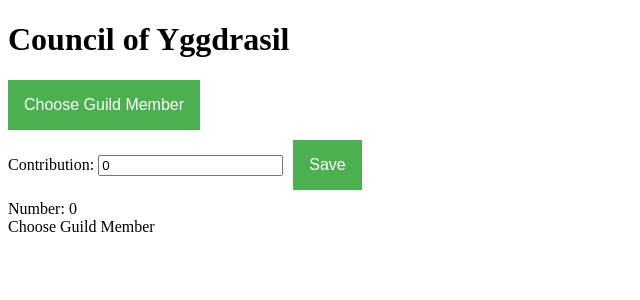
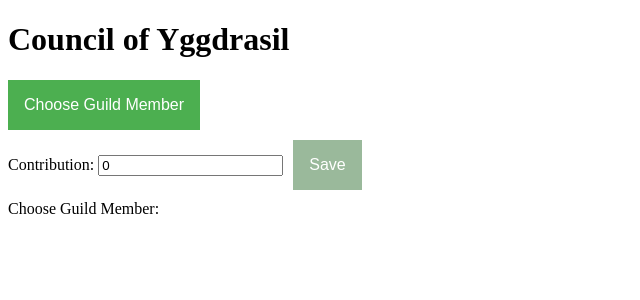
Before and after one commit to The8Loop/angular-coy, an Angular app: page /create in a window 1280 px wide. Shown: the top 300 px of the page, without its empty margins (0-640 px from the left). Built offline with nearby package versions, Linux system fonts and the light colour scheme.

Commit message:
#6 Fix: Save disabled for 0 and empty input
Save disabled for 0 and empty input

```diff
--- a/src/app/pages/create/create.component.html
+++ b/src/app/pages/create/create.component.html
@@ -1,4 +1,4 @@
 <coy-dropdown [userList]="users" (userSelected)="onSelected($event)"></coy-dropdown>
-<coy-input-int></coy-input-int>
+<coy-input-int (userContribution)="onSave($event)"></coy-input-int>
 
-<div>{{user.userName}} </div>
+<div>{{user.userName}}: {{contribution}}</div>
--- a/src/app/pages/create/create.component.ts
+++ b/src/app/pages/create/create.component.ts
@@ -13,6 +13,7 @@ export class CreateComponent implements OnInit {
 
   users: User[] = [];
   user: User = { userName: 'Choose Guild Member', id: 0 };
+  contribution!: Number;
 
   constructor() { }
 
@@ -27,4 +28,8 @@ export class CreateComponent implements OnInit {
   onSelected(user: User): void {
     this.user = user;
   }
+
+  onSave(contribution: Number): void {
+    this.contribution = contribution;
+  }
 }
--- a/src/app/shared/input-int/input-int.component.html
+++ b/src/app/shared/input-int/input-int.component.html
@@ -2,10 +2,11 @@
   <label>Contribution: </label>
   <input id="contribution" type="number" [formControl]="contribution">
 
-  <button class="savebtn" [disabled]="!contribution.valid" (click)="clickEvent()">Save</button>
+  <button class="savebtn" [disabled]="!contribution.valid || contribution.value === 0"
+    (click)="clickEvent(contribution.value)">Save</button>
 </div>
 
-<span>Number: {{contribution.value}}</span>
+<div class="error">
   <div *ngIf="contribution.errors?.['invalidInt']">
     Please input a whole number without letters.
   </div>
@@ -13,3 +14,4 @@
   <div *ngIf="contribution.errors?.['decimalDetected']">
     Please do not enter decimals.
   </div>
+</div>
--- a/src/app/shared/input-int/input-int.component.scss
+++ b/src/app/shared/input-int/input-int.component.scss
@@ -23,3 +23,11 @@ input[type=number] {
 .savebtn:hover {
   background-color: #3e8e41;
 }
+
+.savebtn:disabled {
+  background-color: #9ab99b;
+}
+
+.error {
+  color: red;
+}
--- a/src/app/shared/input-int/input-int.component.ts
+++ b/src/app/shared/input-int/input-int.component.ts
@@ -1,4 +1,4 @@
-import { Component, OnInit } from '@angular/core';
+import { Component, EventEmitter, OnInit, Output } from '@angular/core';
 import { FormControl } from '@angular/forms';
 import { intValidator } from '../intValidator.directive';
 
@@ -9,17 +9,16 @@ import { intValidator } from '../intValidator.directive';
 })
 export class InputIntComponent implements OnInit {
 
+  @Output() userContribution = new EventEmitter<Number>();
+
   contribution = new FormControl(0, intValidator());
-
-  userContribution?: number;
 
   constructor() { }
 
   ngOnInit(): void {
   }
 
-  clickEvent() {
-
-    this.userContribution = this.contribution.value;
+  clickEvent(contribution: Number): void {
+    this.userContribution.emit(contribution);
   }
 }
```
Lines whose indentation alone changed are shown as unchanged.
